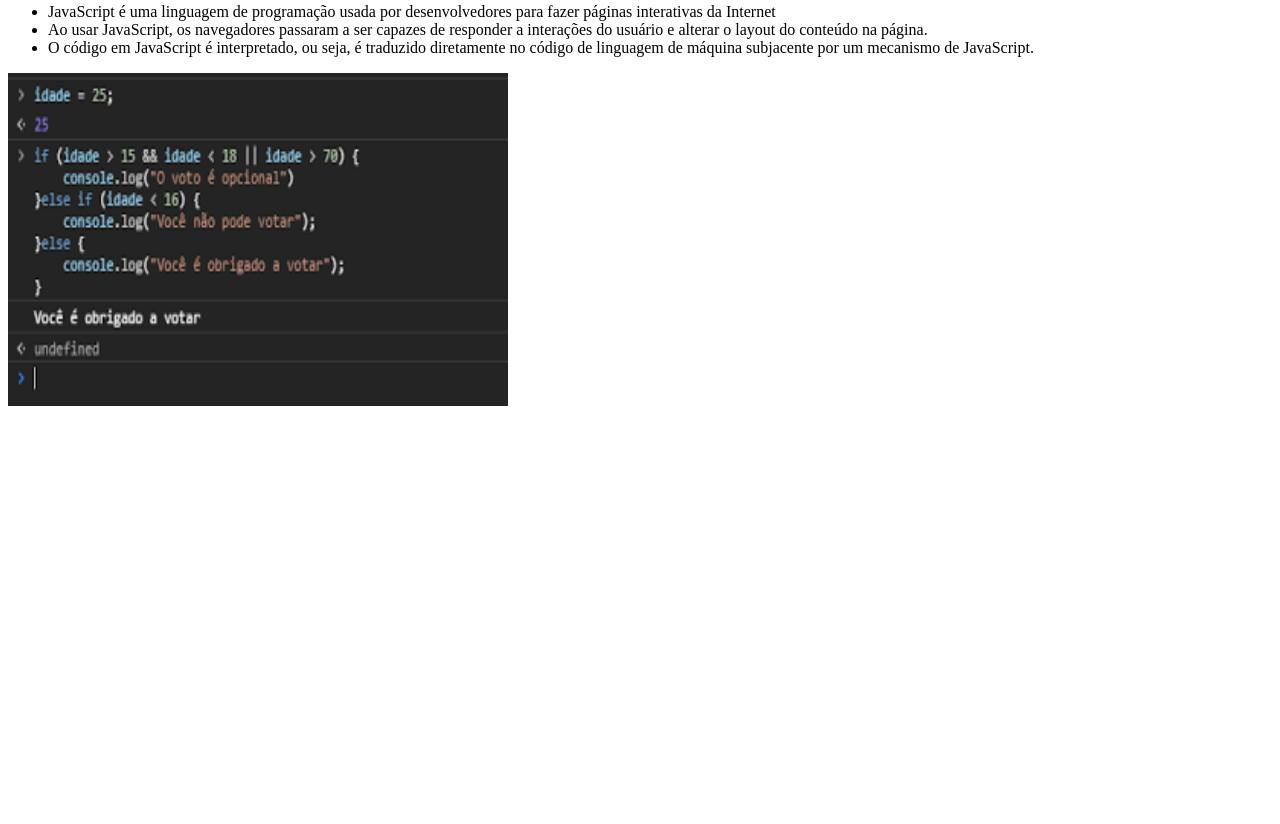
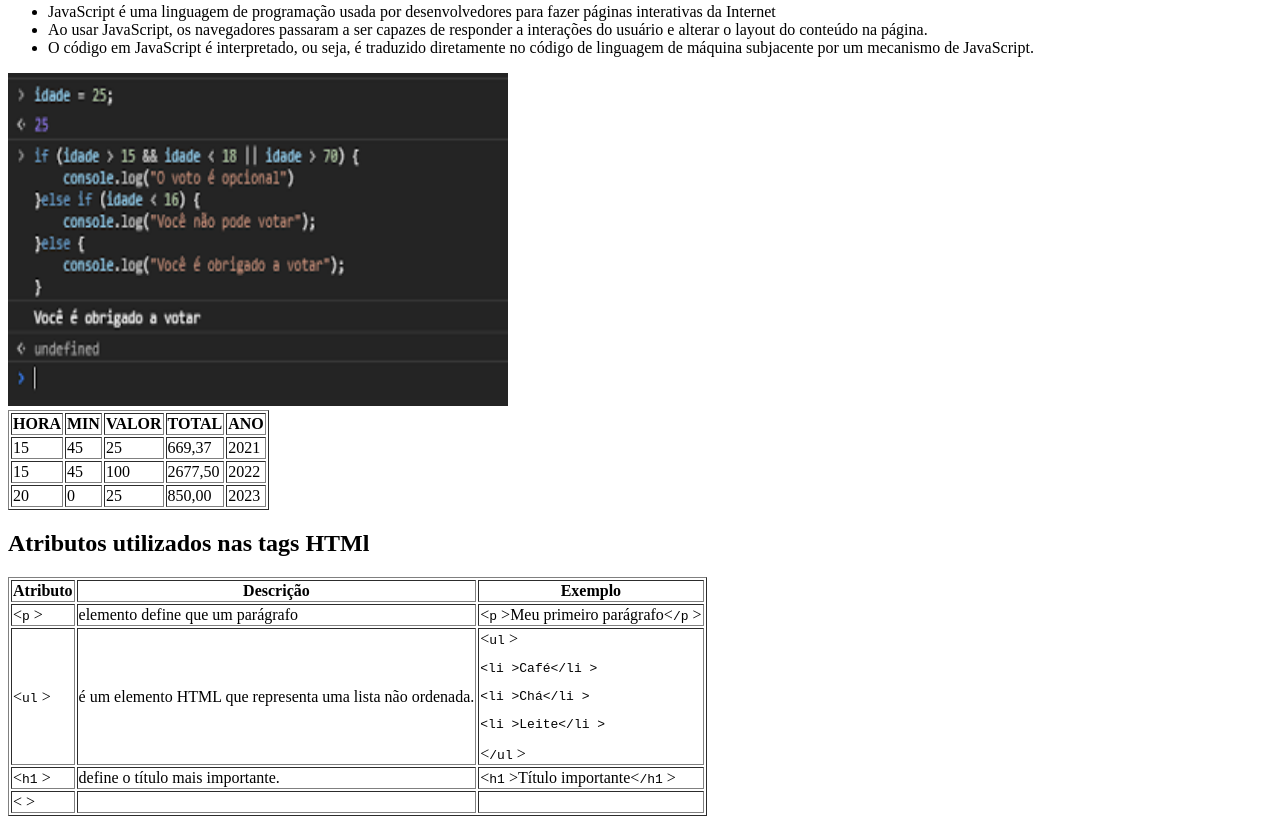
Before and after one commit to Victorbessemer2/MeuPrimeiroSite, a plain HTML site: page index.html in a window 1280 px wide. Shown: the part 1301-2125 px from the top of the page. Before the commit the page ends 1719 px from the top, so only its background shows below. Drawn offline with Linux system fonts and the light colour scheme.

Commit message:
Tabelas e Entidades

```diff
--- a/index.html
+++ b/index.html
@@ -8,7 +8,7 @@
 <body>
     <h1>Desenvolvimento Web</h1>
     <p>
-        Lorem ipsum dolor sit amet consectetur adipisicing elit. Distinctio animi, laboriosam quidem minus laudantium corporis, obcaecati reprehenderit assumenda repellendus autem tempora suscipit vitae, eligendi doloremque. Quidem mollitia reiciendis beatae provident?
+        Desenvolvimento web é a área da tecnologia voltada à construção de sites, aplicativos, softwares, bancos de dados e quaisquer outras ferramentas que, de certa forma, constroem a internet como a conhecemos hoje.
     </p>
     <h2>O que é HTML?</h2>
     <p>
@@ -46,6 +46,76 @@
       </ul>
       <img src="img/estrutura js.png" alt="estrtura basica do JS" width="500" height="333">
 
+
+
+    <table border="1">
+        <tr>
+            <th>HORA</th>
+            <th>MIN</th>
+            <th>VALOR</th>
+            <th>TOTAL</th>
+            <th>ANO</th>
+        </tr>
+
+        <tr>
+         <td>15</td>
+         <td>45</td>
+         <td>25</td>
+         <td>669,37</td>
+         <td>2021</td>
+        </tr>
+
+        <tr>
+            <td>15</td>
+            <td>45</td>
+            <td>100</td>
+            <td>2677,50</td>
+            <td>2022</td>
+        </tr>
+        <tr>
+            <td>20</td>
+            <td>0</td>
+            <td>25</td>
+            <td>850,00</td>
+            <td>2023</td>
+        </tr>
+    </table>
+    <h2>
+        Atributos utilizados nas tags HTMl
+    </h2>
+    <table border="1">
+        <tr>
+            <th>Atributo</th>
+            <th>Descrição</th>
+            <th>Exemplo</th>
+        </tr>
+        <tr>
+            <td>&lt;<code>p</code> &gt;</td>
+            <td>elemento define que um parágrafo</td>
+            <td>&lt;<code>p</code> &gt;Meu primeiro parágrafo&lt;<code>/p</code> &gt;</td>
+        </tr>
+        <tr>
+            <td>&lt;<code>ul</code> &gt;</td>
+            <td> é um elemento HTML que representa uma lista não ordenada.</td>
+            <td>&lt;<code>ul</code> &gt;
+                <pre>&lt;<code>li</code> &gt;Café&lt;<code>/li</code> &gt;</pre>
+                <pre>&lt;<code>li</code> &gt;Chá&lt;<code>/li</code> &gt;</pre>
+                <pre>&lt;<code>li</code> &gt;Leite&lt;<code>/li</code> &gt;</pre>
+                &lt;<code>/ul</code> &gt;</td>
+        </tr>
+        <tr>
+            <td>&lt;<code>h1</code> &gt;</td>
+            <td>define o título mais importante.</td>
+            <td>&lt;<code>h1</code> &gt;Título importante&lt;<code>/h1</code> &gt;</td>
+        </tr>
+        <tr>
+           <td>&lt;<code></code> &gt;</td></td>
+           <td></td>
+           <td></td>
+        </tr>
+
+
+    </table>
 </body>
 
 </html>
```
